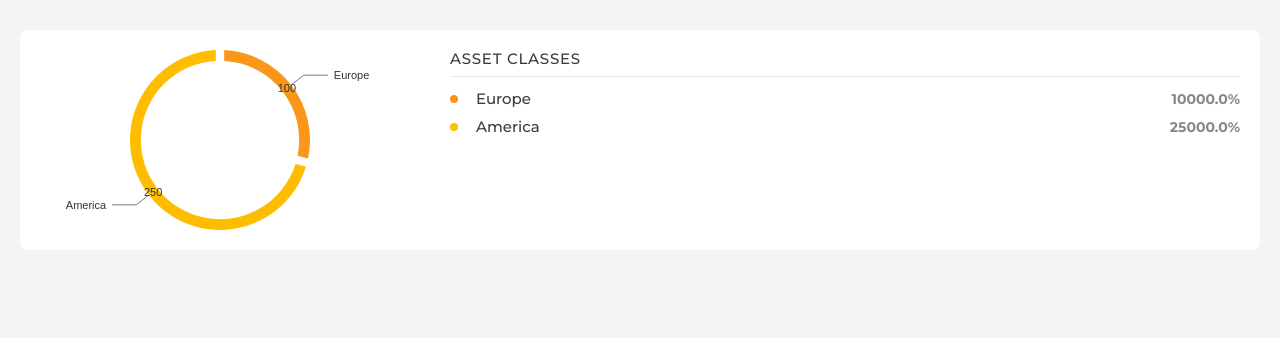
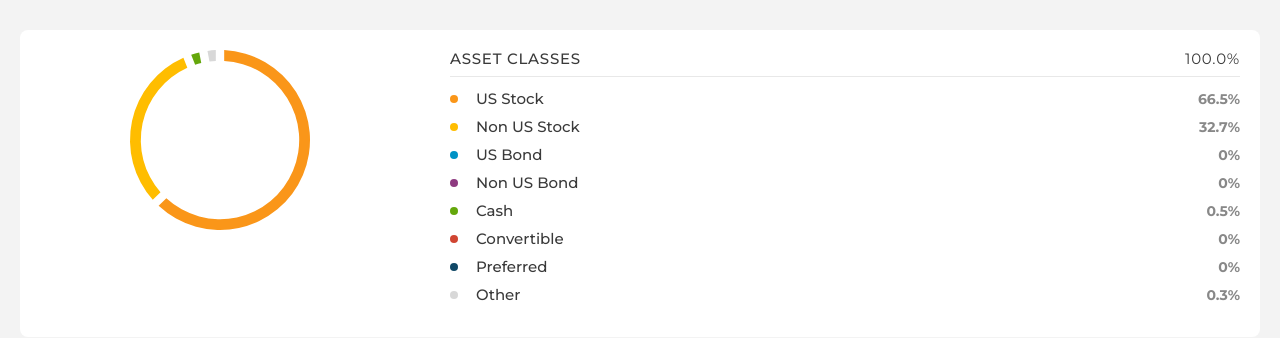
Before and after one commit to MAndrejus/nivo, a React (Create React App) app: page / in a window 1280 px wide. Shown: the top 338 px of the page. Built offline with nearby package versions, Linux system fonts and the light colour scheme.

Commit message:
Pie cart

```diff
--- a/package.json
+++ b/package.json
@@ -27,7 +27,7 @@
   "eslintConfig": {
     "extends": [
       "react-app",
-      "react-app/jest"
+      "./.eslintrc"
     ]
   },
   "prettier": {
@@ -56,6 +56,7 @@
     "classnames": "^2.3.1",
     "eslint": "^8.17.0",
     "eslint-config-prettier": "^8.5.0",
+    "eslint-import-resolver-typescript": "^2.7.1",
     "eslint-plugin-import": "^2.26.0",
     "eslint-plugin-prettier": "^4.0.0",
     "eslint-plugin-react": "^7.30.0",
--- a/src/App.tsx
+++ b/src/App.tsx
@@ -4,8 +4,14 @@ import { AssetsPieChart } from './components/graphs/pie';
 import { Box } from './components/box';
 
 const AssetsPieData = [
-  { name: 'Europe', value: 100 },
-  { name: 'America', value: 250 },
+  { name: 'US Stock', value: 0.665 },
+  { name: 'Non US Stock', value: 0.327 },
+  { name: 'US Bond', value: 0 },
+  { name: 'Non US Bond', value: 0 },
+  { name: 'Cash', value: 0.005 },
+  { name: 'Convertible', value: 0 },
+  { name: 'Preferred', value: 0 },
+  { name: 'Other', value: 0.003 },
 ];
 
 function App() {
--- a/src/components/graphs/pie/AssetsPieChart.tsx
+++ b/src/components/graphs/pie/AssetsPieChart.tsx
@@ -4,7 +4,7 @@ import classNames from 'classnames/bind';
 import { text } from './text';
 import { ResponsivePie } from '@nivo/pie';
 import { Tooltip } from './Tooltip';
-import { colorsPalette } from 'core/colors';
+import { colorsPalette } from '../../../core/colors';
 
 const cx = classNames.bind(styles);
 
@@ -16,7 +16,7 @@ export interface AssetsGraphProps {
 }
 
 export const AssetsPieChart = (props: AssetsGraphProps) => {
-  let { className, data, isColumnView, showNoDataText = true } = props;
+  const { className, data, isColumnView, showNoDataText = true } = props;
 
   // Define witch pie part is currently hovered (used color as we dont have ids on svg paths)
   const [activePart, setActive] = useState<string | number>('');
@@ -38,7 +38,8 @@ export const AssetsPieChart = (props: AssetsGraphProps) => {
 
   const listOfValues = dataWithColors.map((part, i) => {
     // Blur all non hovered values from the list
-    let { value, name, color } = part;
+    let { value } = part;
+    const { name, color } = part;
     value = Math.round(value * 1000) / 10;
     const opacity = activePart && color !== activePart ? 0.35 : 1;
 
@@ -85,11 +86,12 @@ export const AssetsPieChart = (props: AssetsGraphProps) => {
           margin={{ top: 0, right: 0, bottom: 0, left: 0 }}
           innerRadius={0.88}
           padAngle={4}
-          // enableRadialLabels={false}
           cornerRadius={0}
           colors={total ? chartData.map((item) => item.color) : ['#f5f5f5']}
           tooltip={Tooltip}
-          // enableSliceLabels={false}
+          enableArcLabels={false}
+          enableArcLinkLabels={false}
+          animate={false}
         />
       </div>
       <div className={cx('details')}>
--- a/tsconfig.json
+++ b/tsconfig.json
@@ -1,6 +1,6 @@
 {
   "compilerOptions": {
-    "target": "es5",
+    "target": "es6",
     "lib": ["dom", "dom.iterable", "esnext"],
     "allowJs": true,
     "skipLibCheck": true,
```
Also changed, not shown: .eslintrc.json, 1 other file (tests, documents, lock files or other folders).
